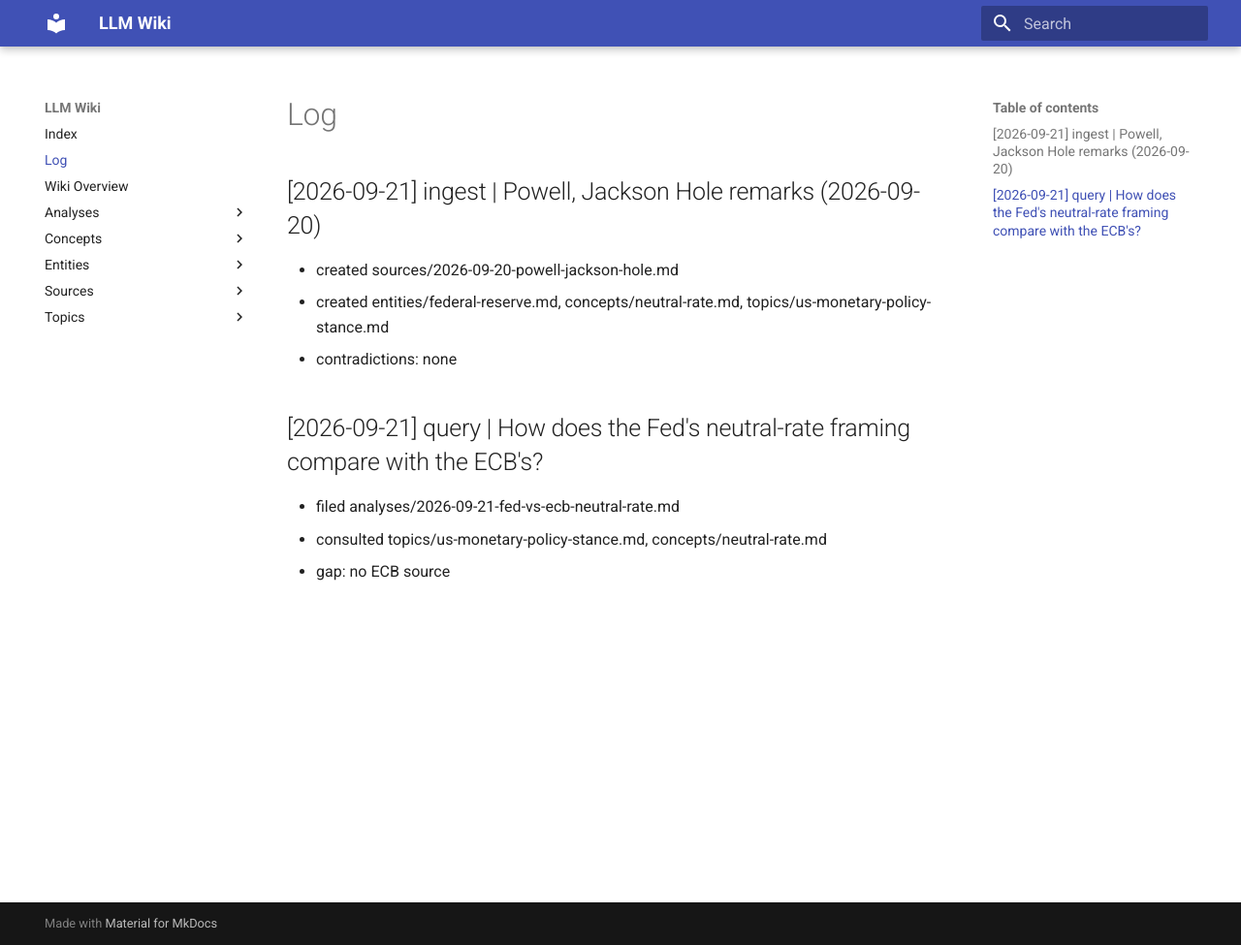
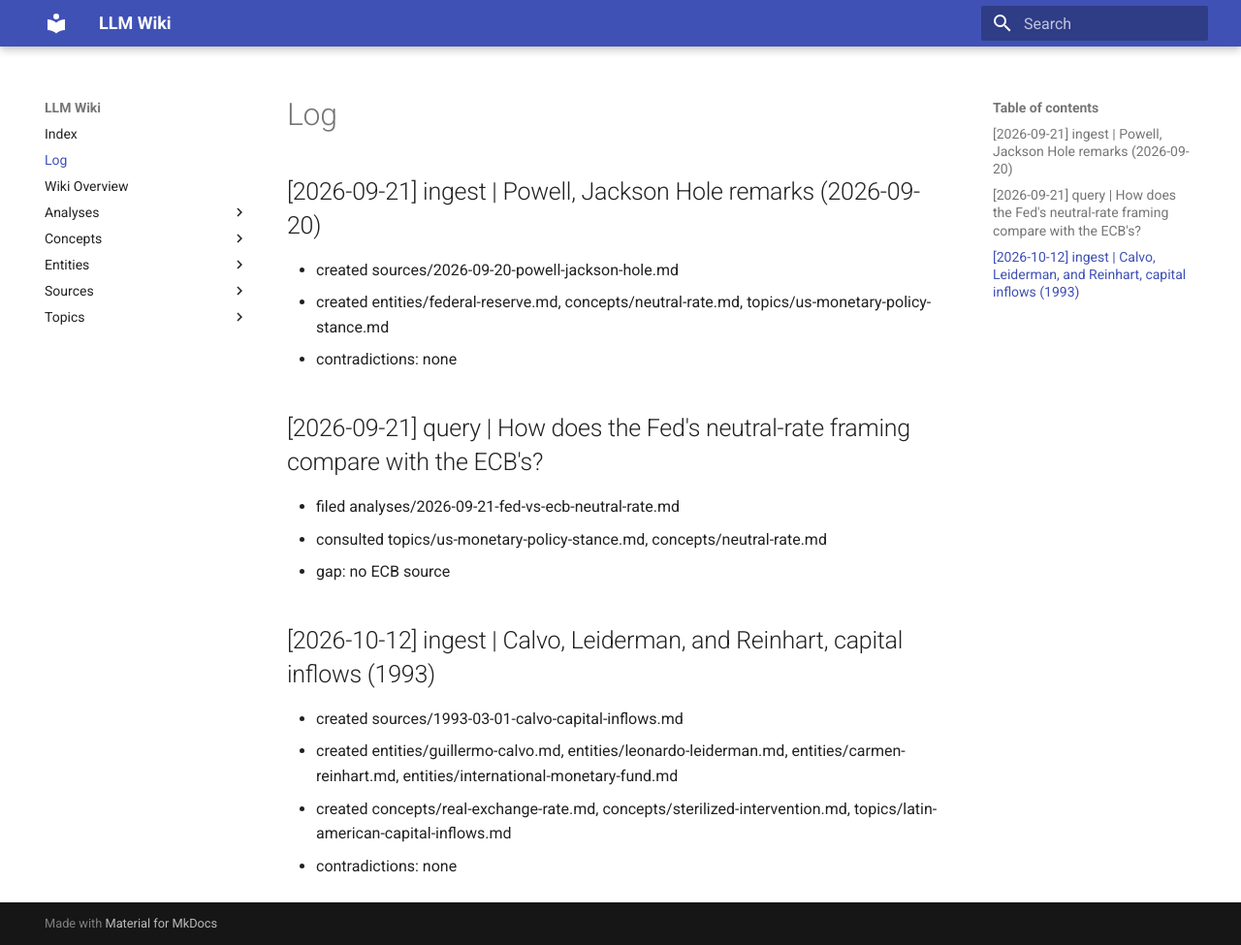
Before and after one commit to MacroResearchAI/LLM_wiki, an MkDocs documentation site: the page built from wiki/log.md, in a window 1280 px wide and 975 px high. Shown: the whole window at 97% size. Built offline with MkDocs 1.6.1 and Material for MkDocs 9.7.7, drawn with Linux system fonts in a browser that asks for light colours.

Commit message:
Ingest the 1993 Calvo-Leiderman-Reinhart paper on Latin American capital inflows.
Co-authored-by: Cursor <cursoragent@cursor.com>

```diff
--- /dev/null
+++ b/wiki/concepts/real-exchange-rate.md
@@ -0,0 +1,29 @@
+---
+type: concept
+title: "Real exchange rate"
+summary: "Relative price of nontraded goods in terms of traded goods; rises when capital inflows shift spending toward nontraded goods."
+created: 2026-10-12
+updated: 2026-10-12
+tags: [real-exchange-rate, capital-inflows, latin-america]
+sources: [wiki/sources/1993-03-01-calvo-capital-inflows.md]
+---
+
+# Real exchange rate
+
+## Definition
+
+In this paper, the real exchange rate appreciates when a larger transfer from abroad raises spending on nontraded goods and their relative price rises.
+
+## Evidence
+
+- The 1990–91 capital inflows to Latin America were accompanied by real appreciation in most of the countries studied. Source: [Calvo, Leiderman, and Reinhart, capital inflows (1993)](../sources/1993-03-01-calvo-capital-inflows.md).
+- For most of ten countries, foreign factors account for about half of the monthly forecast-error variance of the real exchange rate over January 1988–November 1991. The share is larger where domestic policy was stable. Source: [Calvo, Leiderman, and Reinhart, capital inflows (1993)](../sources/1993-03-01-calvo-capital-inflows.md).
+
+## Used by
+
+- [Latin American capital inflows](../topics/latin-american-capital-inflows.md)
+- [Sterilized intervention](sterilized-intervention.md), as a price the authorities often try to resist.
+
+## Disagreements
+
+None recorded.
--- /dev/null
+++ b/wiki/concepts/sterilized-intervention.md
@@ -0,0 +1,29 @@
+---
+type: concept
+title: "Sterilized intervention"
+summary: "Central-bank purchase of foreign currency offset by a domestic monetary contraction, often through sales of government bonds."
+created: 2026-10-12
+updated: 2026-10-12
+tags: [sterilized-intervention, capital-inflows, exchange-rate]
+sources: [wiki/sources/1993-03-01-calvo-capital-inflows.md]
+---
+
+# Sterilized intervention
+
+## Definition
+
+Sterilized intervention is the purchase of foreign currency by the central bank, offset so that the domestic money stock does not rise. In the 1990–91 episode the offset was typically a sale of government bonds.
+
+## Evidence
+
+- Chile in 1990–91 and Colombia in 1991 are cited as leading examples. Sterilization can raise domestic interest rates and the fiscal burden while keeping the interest differential that attracts further inflows. Rodriguez (1991), as cited here, puts the fiscal burden of sterilized intervention in Colombia during 1991 at about 0.5 percent of GDP. Source: [Calvo, Leiderman, and Reinhart, capital inflows (1993)](../sources/1993-03-01-calvo-capital-inflows.md).
+- The authors find it hard to make a strong case for sterilized intervention when fiscal positions are still being tightened. They instead favor a tax on short-term capital imports, more exchange-rate flexibility, and higher marginal reserve requirements on short-term deposits. Source: [Calvo, Leiderman, and Reinhart, capital inflows (1993)](../sources/1993-03-01-calvo-capital-inflows.md).
+
+## Used by
+
+- [Latin American capital inflows](../topics/latin-american-capital-inflows.md), as the most common policy response in the episode.
+- [Real exchange rate](real-exchange-rate.md), which the intervention is meant to keep from appreciating.
+
+## Disagreements
+
+None recorded.
--- /dev/null
+++ b/wiki/entities/carmen-reinhart.md
@@ -0,0 +1,28 @@
+---
+type: person
+title: "Carmen M. Reinhart"
+summary: "IMF Research Department economist; coauthor of the 1993 study of Latin American capital inflows and real appreciation."
+created: 2026-10-12
+updated: 2026-10-12
+tags: [latin-america, capital-inflows, imf]
+sources: [wiki/sources/1993-03-01-calvo-capital-inflows.md]
+---
+
+# Carmen M. Reinhart
+
+## Overview
+
+Carmen M. Reinhart was an Economist in the Research Department of the [International Monetary Fund](international-monetary-fund.md) when this paper was written.
+
+## Positions and statements
+
+- 1993-03: With [Guillermo A. Calvo](guillermo-calvo.md) and [Leonardo Leiderman](leonardo-leiderman.md), argued that foreign factors explain about half of monthly real-exchange-rate forecast-error variance for most of the ten Latin American countries in the 1988–91 sample. Source: [Calvo, Leiderman, and Reinhart, capital inflows (1993)](../sources/1993-03-01-calvo-capital-inflows.md).
+
+## Related
+
+- [Latin American capital inflows](../topics/latin-american-capital-inflows.md)
+- [Real exchange rate](../concepts/real-exchange-rate.md)
+
+## Disagreements
+
+None recorded.
--- /dev/null
+++ b/wiki/entities/guillermo-calvo.md
@@ -0,0 +1,29 @@
+---
+type: person
+title: "Guillermo A. Calvo"
+summary: "IMF Research Department senior advisor; coauthor of the 1993 study of Latin American capital inflows and real appreciation."
+created: 2026-10-12
+updated: 2026-10-12
+tags: [latin-america, capital-inflows, imf]
+sources: [wiki/sources/1993-03-01-calvo-capital-inflows.md]
+---
+
+# Guillermo A. Calvo
+
+## Overview
+
+Guillermo A. Calvo was Senior Advisor in the Research Department of the [International Monetary Fund](international-monetary-fund.md) when this paper was written.
+
+## Positions and statements
+
+- 1993-03: With [Leonardo Leiderman](leonardo-leiderman.md) and [Carmen M. Reinhart](carmen-reinhart.md), argued that the 1990–91 renewal of capital inflows to Latin America was largely an external shock, and that policy could soften a reversal without reversing the real appreciation. Source: [Calvo, Leiderman, and Reinhart, capital inflows (1993)](../sources/1993-03-01-calvo-capital-inflows.md).
+
+## Related
+
+- [Latin American capital inflows](../topics/latin-american-capital-inflows.md)
+- [Real exchange rate](../concepts/real-exchange-rate.md)
+- [Sterilized intervention](../concepts/sterilized-intervention.md)
+
+## Disagreements
+
+None recorded.
--- /dev/null
+++ b/wiki/entities/international-monetary-fund.md
@@ -0,0 +1,29 @@
+---
+type: institution
+title: "International Monetary Fund"
+summary: "Publisher of IMF Staff Papers; institutional home of Calvo and Reinhart for the 1993 capital-inflows study."
+created: 2026-10-12
+updated: 2026-10-12
+tags: [imf, latin-america, capital-inflows]
+sources: [wiki/sources/1993-03-01-calvo-capital-inflows.md]
+---
+
+# International Monetary Fund
+
+## Overview
+
+The International Monetary Fund published *IMF Staff Papers*. [Guillermo A. Calvo](guillermo-calvo.md) and [Carmen M. Reinhart](carmen-reinhart.md) were in its Research Department when they wrote, with [Leonardo Leiderman](leonardo-leiderman.md), on the 1990–91 capital-inflow episode.
+
+## Positions and statements
+
+- 1993-03: *IMF Staff Papers* carried the argument that Latin American capital inflows and real appreciation in 1990–91 were largely an external shock, and that the available policy tools could soften a reversal rather than undo the appreciation. Source: [Calvo, Leiderman, and Reinhart, capital inflows (1993)](../sources/1993-03-01-calvo-capital-inflows.md).
+
+## Related
+
+- [Latin American capital inflows](../topics/latin-american-capital-inflows.md)
+- [Real exchange rate](../concepts/real-exchange-rate.md)
+- [Sterilized intervention](../concepts/sterilized-intervention.md)
+
+## Disagreements
+
+None recorded.
--- /dev/null
+++ b/wiki/entities/leonardo-leiderman.md
@@ -0,0 +1,28 @@
+---
+type: person
+title: "Leonardo Leiderman"
+summary: "Professor of economics at Tel Aviv University; coauthor of the 1993 study of Latin American capital inflows and real appreciation."
+created: 2026-10-12
+updated: 2026-10-12
+tags: [latin-america, capital-inflows]
+sources: [wiki/sources/1993-03-01-calvo-capital-inflows.md]
+---
+
+# Leonardo Leiderman
+
+## Overview
+
+Leonardo Leiderman was a Professor in the Department of Economics at Tel Aviv University, and a Visiting Scholar in the Research Department of the [International Monetary Fund](international-monetary-fund.md), when this paper was written.
+
+## Positions and statements
+
+- 1993-03: With [Guillermo A. Calvo](guillermo-calvo.md) and [Carmen M. Reinhart](carmen-reinhart.md), argued that external factors, especially US conditions, account for a large part of the 1990–91 capital inflows and real appreciation in Latin America. Source: [Calvo, Leiderman, and Reinhart, capital inflows (1993)](../sources/1993-03-01-calvo-capital-inflows.md).
+
+## Related
+
+- [Latin American capital inflows](../topics/latin-american-capital-inflows.md)
+- [Real exchange rate](../concepts/real-exchange-rate.md)
+
+## Disagreements
+
+None recorded.
--- a/wiki/log.md
+++ b/wiki/log.md
@@ -9,3 +9,9 @@
 - filed analyses/2026-09-21-fed-vs-ecb-neutral-rate.md
 - consulted topics/us-monetary-policy-stance.md, concepts/neutral-rate.md
 - gap: no ECB source
+
+## [2026-10-12] ingest | Calvo, Leiderman, and Reinhart, capital inflows (1993)
+- created sources/1993-03-01-calvo-capital-inflows.md
+- created entities/guillermo-calvo.md, entities/leonardo-leiderman.md, entities/carmen-reinhart.md, entities/international-monetary-fund.md
+- created concepts/real-exchange-rate.md, concepts/sterilized-intervention.md, topics/latin-american-capital-inflows.md
+- contradictions: none
--- /dev/null
+++ b/wiki/sources/1993-03-01-calvo-capital-inflows.md
@@ -0,0 +1,47 @@
+---
+type: source
+title: "Calvo, Leiderman, and Reinhart, capital inflows (1993)"
+summary: "Argues that 1990-91 Latin American capital inflows and real appreciation were largely an external shock from US rates, the US recession, and US capital outflows."
+created: 2026-10-12
+updated: 2026-10-12
+tags: [latin-america, capital-inflows, real-exchange-rate, imf]
+raw: "raw/papers/2026-10-12 Calvo.pdf"
+---
+
+# Calvo, Leiderman, and Reinhart, capital inflows (1993)
+
+## Bibliographic
+
+- Authors: [Guillermo A. Calvo](../entities/guillermo-calvo.md), [Leonardo Leiderman](../entities/leonardo-leiderman.md), and [Carmen M. Reinhart](../entities/carmen-reinhart.md)
+- Venue: *IMF Staff Papers*, Vol. 40, No. 1 (March 1993), pp. 108–151, [International Monetary Fund](../entities/international-monetary-fund.md)
+- Date: 1993-03
+- Raw file: `raw/papers/2026-10-12 Calvo.pdf`
+
+## Key claims
+
+1. Capital inflows to Latin America rose from about $8 billion a year in the second half of the 1980s to $24 billion in 1990 and $40 billion in 1991, with about 45 percent of the 1991 total going to Mexico. Feeds [Latin American capital inflows](../topics/latin-american-capital-inflows.md).
+2. The inflows came with real appreciation, booming stock and real-estate markets, faster growth, reserve accumulation, and higher secondary-market prices of foreign loans. Feeds [real exchange rate](../concepts/real-exchange-rate.md) and [Latin American capital inflows](../topics/latin-american-capital-inflows.md).
+3. Domestic reforms were necessary but only partly explain the regional co-movement. The paper treats the episode as a common external shock: lower US interest rates, the US recession, US balance-of-payments swings, and 1990 US market-access rules (Regulation S and Rule 144A). Feeds [Latin American capital inflows](../topics/latin-american-capital-inflows.md).
+4. The balance-of-payments identity is \(CA + KA + RA = 0\). Observed inflows were matched partly by a larger current-account deficit and partly by higher official reserves, not one-for-one by reserves. Feeds [Latin American capital inflows](../topics/latin-american-capital-inflows.md).
+5. Latin America's terms of trade fell 1.2 percent in 1990 and 5.2 percent in 1991, too little to explain the inflow surge. Feeds [Latin American capital inflows](../topics/latin-american-capital-inflows.md).
+6. 1990 and 1991 were the first net private capital outflows from the United States after eight consecutive years of net inflows. Feeds [Latin American capital inflows](../topics/latin-american-capital-inflows.md).
+7. In monthly data for ten countries from January 1988 to November 1991, foreign factors are related to reserves and the real exchange rate in eight of the ten countries, and for most countries account for about half of monthly real-exchange-rate forecast-error variance. They explain more where domestic policy was stable. Feeds [real exchange rate](../concepts/real-exchange-rate.md) and [Latin American capital inflows](../topics/latin-american-capital-inflows.md).
+8. Sterilized intervention can perpetuate the inflow and add a fiscal cost; one cited estimate for Colombia in 1991 is about 0.5 percent of GDP. The authors favor a tax on short-term capital imports, more exchange-rate flexibility, and higher marginal reserve requirements on short-term deposits, while expecting those tools to soften a reversal rather than reverse the real appreciation. Feeds [sterilized intervention](../concepts/sterilized-intervention.md) and [Latin American capital inflows](../topics/latin-american-capital-inflows.md).
+
+## Figures and data
+
+- Figure 1. Secondary-market prices for loans, January 1988–June 1992. Source in the paper: Salomon Brothers, *LDC Debt Report*.
+- Table 1. Latin America: balance of payments, 1973–91. Source in the paper: IMF, *World Economic Outlook*.
+- Table 5. Changes in capital accounts, in billions of US dollars.
+- Table 8. Tests for the significance of foreign factors, 1988–91.
+- Figure 11. Domestic lending rates in US dollars for Argentina, Chile, and Colombia.
+
+## Pages updated
+
+- [Guillermo A. Calvo](../entities/guillermo-calvo.md) (created)
+- [Leonardo Leiderman](../entities/leonardo-leiderman.md) (created)
+- [Carmen M. Reinhart](../entities/carmen-reinhart.md) (created)
+- [International Monetary Fund](../entities/international-monetary-fund.md) (created)
+- [Real exchange rate](../concepts/real-exchange-rate.md) (created)
+- [Sterilized intervention](../concepts/sterilized-intervention.md) (created)
+- [Latin American capital inflows](../topics/latin-american-capital-inflows.md) (created)
--- /dev/null
+++ b/wiki/topics/latin-american-capital-inflows.md
@@ -0,0 +1,35 @@
+---
+type: topic
+title: "Latin American capital inflows"
+summary: "Whether 1990-91 Latin American capital inflows and real appreciation were an external shock, and what policy can do about a reversal."
+created: 2026-10-12
+updated: 2026-10-12
+tags: [latin-america, capital-inflows, real-exchange-rate]
+sources: [wiki/sources/1993-03-01-calvo-capital-inflows.md]
+---
+
+# Latin American capital inflows
+
+## Thesis
+
+The 1990–91 surge in capital inflows to Latin America, and the accompanying [real exchange rate](../concepts/real-exchange-rate.md) appreciation, is largely an external shock from US interest rates, the US recession, and US capital-market conditions. Domestic reforms were necessary for the reentry, but they do not explain why inflows moved together across countries. Policy can limit the damage from a reversal; it is unlikely to undo the appreciation itself.
+
+## Supporting evidence
+
+- Inflows rose from about $8 billion a year in the second half of the 1980s to $24 billion in 1990 and $40 billion in 1991. About 45 percent of the 1991 total went to Mexico. Source: [Calvo, Leiderman, and Reinhart, capital inflows (1993)](../sources/1993-03-01-calvo-capital-inflows.md).
+- 1990 and 1991 were the first net private capital outflows from the United States after eight years of net inflows. Terms-of-trade declines of 1.2 percent in 1990 and 5.2 percent in 1991 are too small to explain the surge. Source: [Calvo, Leiderman, and Reinhart, capital inflows (1993)](../sources/1993-03-01-calvo-capital-inflows.md).
+- For most of ten countries over January 1988–November 1991, foreign factors account for about half of monthly real-exchange-rate forecast-error variance, and they are statistically related to reserves and the real exchange rate in eight of the ten. Source: [Calvo, Leiderman, and Reinhart, capital inflows (1993)](../sources/1993-03-01-calvo-capital-inflows.md).
+- [Sterilized intervention](../concepts/sterilized-intervention.md) was the most common response. The authors prefer a tax on short-term capital imports, more exchange-rate flexibility, and higher marginal reserve requirements on short-term deposits. Source: [Calvo, Leiderman, and Reinhart, capital inflows (1993)](../sources/1993-03-01-calvo-capital-inflows.md).
+
+## Contradicting evidence
+
+- The same paper says domestic reforms, including external-debt restructuring, were a necessary ingredient. Without them, the scale of the inflows would have been hard to attract. Source: [Calvo, Leiderman, and Reinhart, capital inflows (1993)](../sources/1993-03-01-calvo-capital-inflows.md).
+
+## Open questions
+
+- How much of the inflow was medium-term investment, and how much was short-term "hot money"?
+- How large an outflow would follow if US rates rose or US capital outflows reversed?
+
+## Related analyses
+
+None recorded.
```
Also changed, not shown: wiki/index.md (+11 -0 lines).
